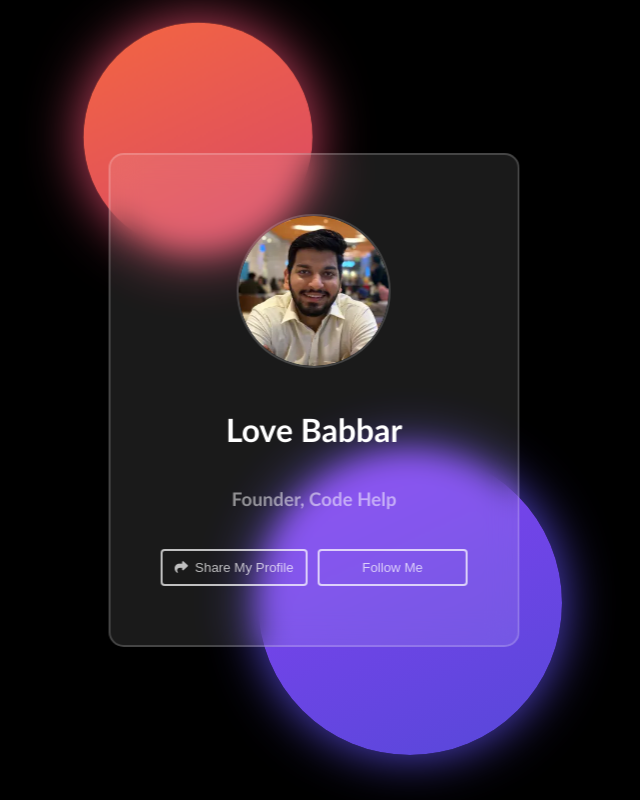
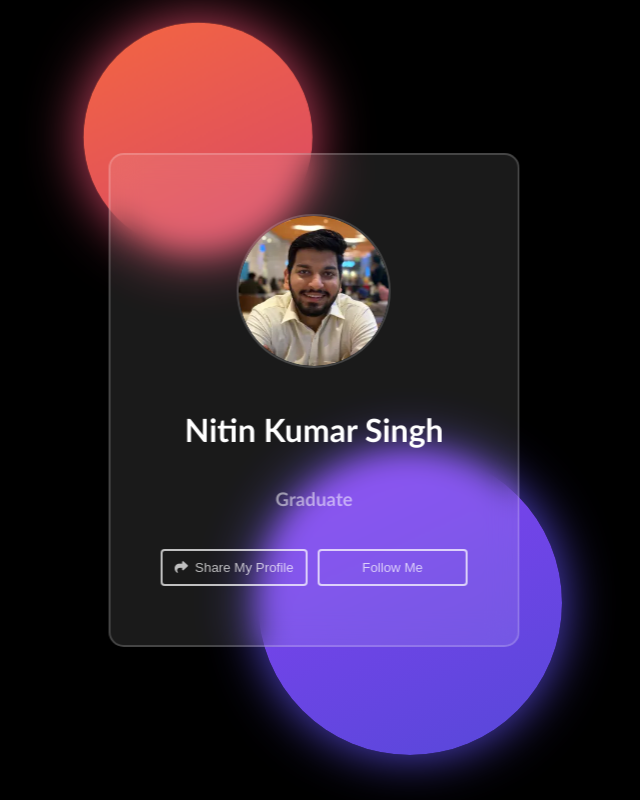
Before and after one commit to code-ea/Share-Modal, a plain HTML site: page index.html in a window 1280 px wide. Shown: the whole page, without its empty margins (326-966 px from the left). Drawn offline with Linux system fonts and the light colour scheme.

Commit message:
Update index.html
C

```diff
--- a/index.html
+++ b/index.html
@@ -20,10 +20,10 @@
         <img src="./assets/profile-image.webp" alt="user" />
       </div>
       <div class="user-name">
-        <h2>Love Babbar</h2>
+        <h2>Nitin Kumar Singh</h2>
       </div>
       <div class="designation">
-        <h3>Founder, Code Help</h3>
+        <h3>Graduate</h3>
       </div>
       <div class="bottom-group">
         <button onclick="openModal()" class="btn-share btn-card">
```
